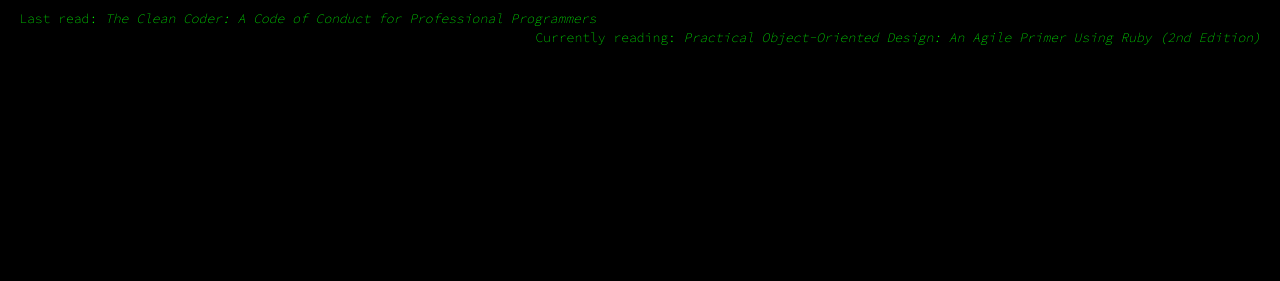
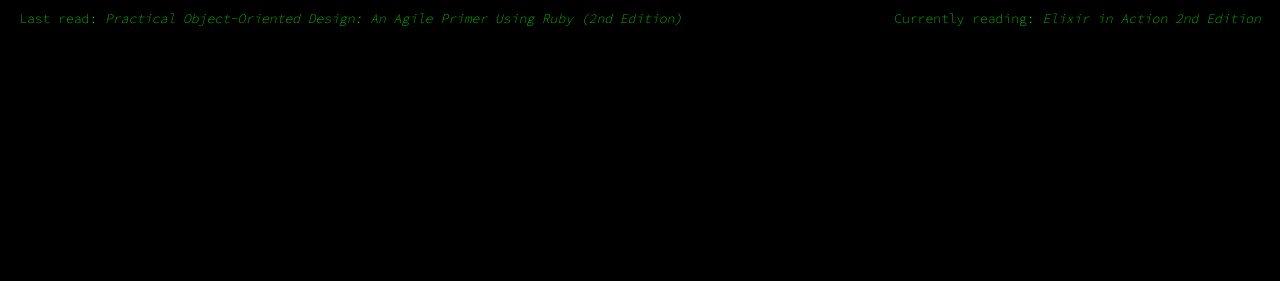
Before and after one commit to rauanfelipe/rauanfelipe.github.io, a website: page index.html in a window 1280 px wide. Shown: the top 281 px of the page. Drawn offline with nearby package versions, Linux system fonts and the light colour scheme.

Commit message:
updating reading books

```diff
--- a/index.html
+++ b/index.html
@@ -17,8 +17,8 @@
   </head>
   <body>
     <ul>
-      <li id="left">Last read: <i><a href="https://www.amazon.com.br/dp/0137081073">The Clean Coder: A Code of Conduct for Professional Programmers</a></i></li>
-      <li id="right">Currently reading: <i><a href="https://www.amazon.com/Practical-Object-Oriented-Design-Agile-Primer/dp/0134456475">Practical Object-Oriented Design: An Agile Primer Using Ruby (2nd Edition)</a></i></li>
+      <li id="left">Last read: <i><a href="https://www.amazon.com/Practical-Object-Oriented-Design-Agile-Primer/dp/0134456475">Practical Object-Oriented Design: An Agile Primer Using Ruby (2nd Edition)</a></i></li>
+      <li id="right">Currently reading: <i><a href="https://www.amazon.com/gp/product/1617295027">Elixir in Action 2nd Edition</a></i></li>
     </ul>
     <div class="container">
       <h1><span id="typed"></span></h1>
```
